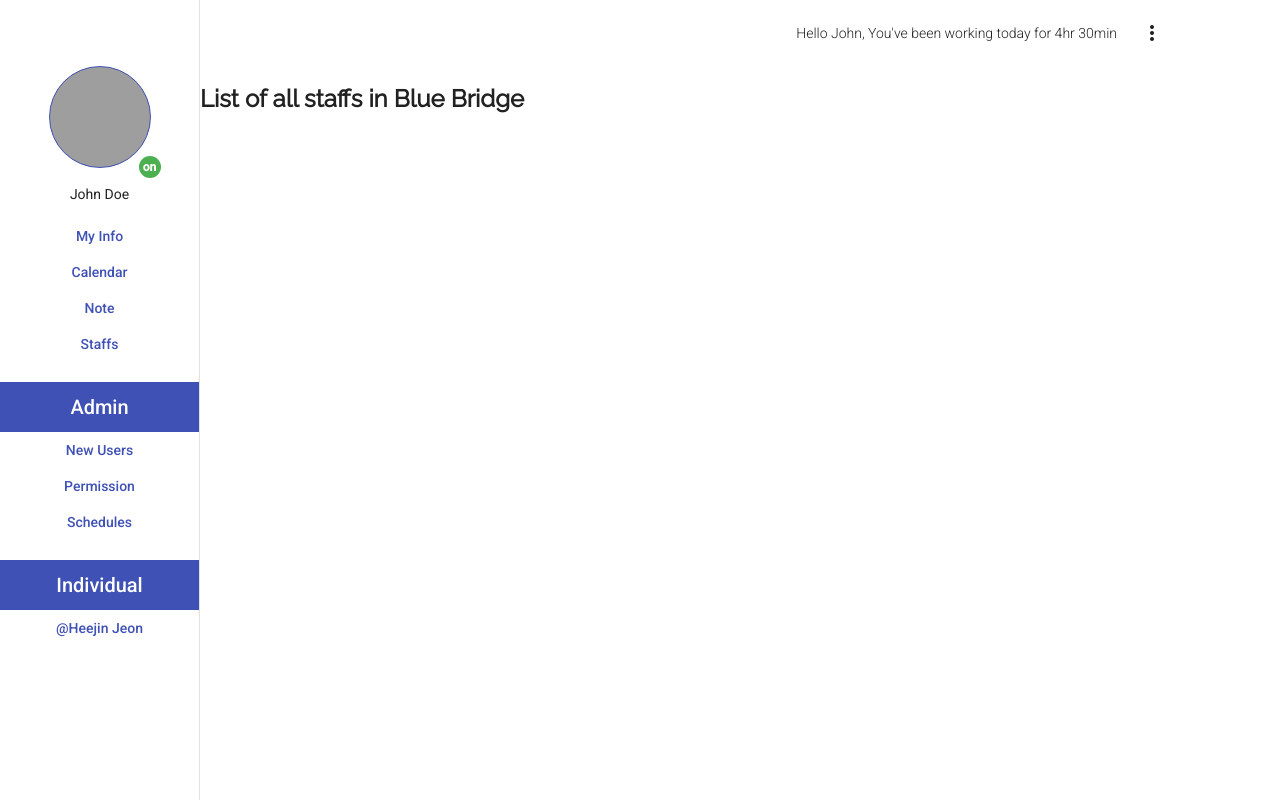
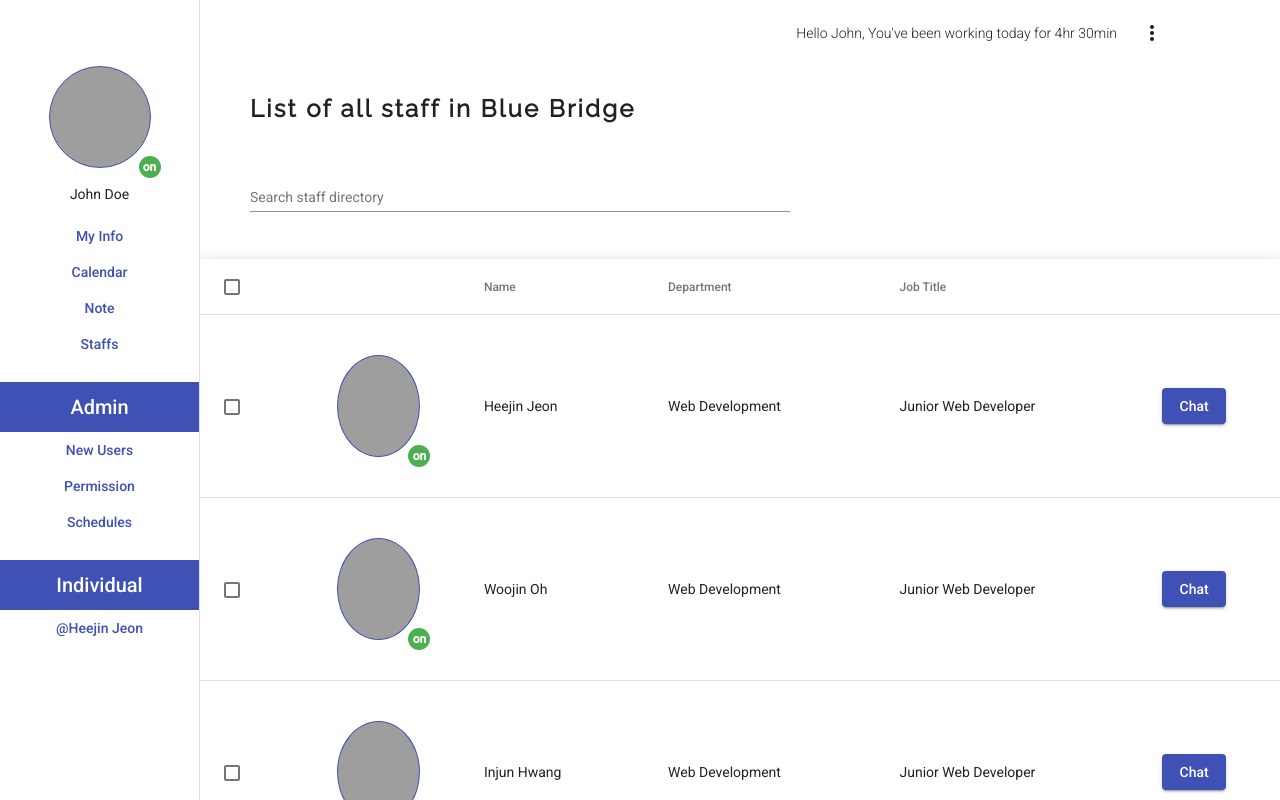
Before and after one commit to heejingit/bluebridge, an Angular app: page /staff in a window 1280 px wide. Built offline with nearby package versions, Linux system fonts and the light colour scheme; grey boxes are pictures that could not be loaded; what @angular/material-moment-adapter would draw is missing.

Commit message:
Staff page design

```diff
--- a/client/app/user-menus/staff/staff.component.css
+++ b/client/app/user-menus/staff/staff.component.css
@@ -0,0 +1,58 @@
+.header {
+    margin-top: 30px;
+    margin-left: 50px;
+    letter-spacing: 0.14em;
+}
+
+table {
+    width: 100%;
+    border-collapse: separate;
+    border-spacing: 50px 0;
+}
+
+.table-area {
+    margin-top: 30px;
+}
+
+.mat-row {
+    height: auto;
+}
+
+.mat-cell {
+    padding: 40px 60px 40px 0;
+}
+
+.mat-form-field {
+    padding-left: 50px;
+    padding-top: 30px;
+    font-size: 14px;
+    width: 50%;
+}
+
+.mat-card-avatar {
+    background-image: url('/assets/img/avataaars.png');
+    background-size: cover;
+    min-width: 50px;
+    min-height: 100px;
+    width: 90%;
+    margin: auto;
+    border: 1px solid #3F51B5;
+    border-radius:50%;
+    -moz-border-radius:50%;
+    -webkit-border-radius:50%;
+}
+
+.mat-badge-content {
+    background: #4CAF50 !important;
+    margin-left: -20px;
+}
+
+.button-area {
+    text-align: right;
+    padding: 50px 25px 50px 0;
+}
+
+.mat-button-2 {
+    width: 300px;
+    height: 50px;
+}
--- a/client/app/user-menus/staff/staff.component.html
+++ b/client/app/user-menus/staff/staff.component.html
@@ -1,7 +1,78 @@
 <body>
 
     <div class="header">
-        <h2 mat-h2>List of all staffs in Blue Bridge</h2>
+        <h2 mat-h2>List of all staff in Blue Bridge</h2>
+    </div>
+
+    <div class="search-bar">
+        <mat-form-field>
+            <mat-label>Search staff directory</mat-label>
+            <input matInput (keyup)="applyFilter($event)" placeholder="">
+          </mat-form-field>
+    </div>
+
+    <div class="table-area">
+        <table mat-table [dataSource]="dataSource" class="mat-elevation-z8">
+
+            <!-- Checkbox Column -->
+            <ng-container matColumnDef="select">
+              <th mat-header-cell *matHeaderCellDef>
+                <mat-checkbox (change)="$event ? masterToggle() : null"
+                              [checked]="selection.hasValue() && isAllSelected()"
+                              [indeterminate]="selection.hasValue() && !isAllSelected()"
+                              [aria-label]="checkboxLabel()">
+                </mat-checkbox>
+              </th>
+              <td mat-cell *matCellDef="let row">
+                <mat-checkbox (click)="$event.stopPropagation()"
+                              (change)="$event ? selection.toggle(row) : null"
+                              [checked]="selection.isSelected(row)"
+                              [aria-label]="checkboxLabel(row)">
+                </mat-checkbox>
+              </td>
+            </ng-container>
+
+            <!-- Avatar Column -->
+            <ng-container matColumnDef="position">
+              <th mat-header-cell *matHeaderCellDef> </th>
+              <td mat-cell *matCellDef="let element"> <div mat-card-avatar matBadge="on" matBadgePosition="below after" matBadgeOverlap="true"></div></td>
+            </ng-container>
+
+            <!-- Name Column -->
+            <ng-container matColumnDef="name">
+              <th mat-header-cell *matHeaderCellDef> Name </th>
+              <td mat-cell *matCellDef="let element"> {{element.name}} </td>
+            </ng-container>
+
+            <!-- Department Column -->
+            <ng-container matColumnDef="department">
+              <th mat-header-cell *matHeaderCellDef> Department </th>
+              <td mat-cell *matCellDef="let element"> {{element.department}} </td>
+            </ng-container>
+
+            <!-- Job Title Column -->
+            <ng-container matColumnDef="job_title">
+              <th mat-header-cell *matHeaderCellDef> Job Title </th>
+              <td mat-cell *matCellDef="let element"> {{element.job_title}} </td>
+            </ng-container>
+
+            <!-- Chat Column -->
+            <ng-container matColumnDef="chat">
+              <th mat-header-cell *matHeaderCellDef> </th>
+              <td mat-cell *matCellDef="let element">
+                <button mat-raised-button color="primary">Chat</button>
+             </td>
+            </ng-container>
+
+            <tr mat-header-row *matHeaderRowDef="displayedColumns"></tr>
+            <tr mat-row *matRowDef="let row; columns: displayedColumns;"
+                (click)="selection.toggle(row)">
+            </tr>
+          </table>
+    </div>
+
+    <div class="button-area">
+        <button mat-raised-button color="primary" class="mat-button-2">Invite selected people to Team chat</button>
     </div>
 
 </body>
--- a/client/app/user-menus/staff/staff.component.ts
+++ b/client/app/user-menus/staff/staff.component.ts
@@ -1,4 +1,22 @@
 import { Component, OnInit } from '@angular/core';
+import { SelectionModel } from '@angular/cdk/collections';
+import { MatTableDataSource } from '@angular/material/table';
+
+export interface PeriodicElement {
+  position: number;
+  name: string;
+  department: string;
+  job_title: string;
+  chat: boolean;
+}
+
+const ELEMENT_DATA: PeriodicElement[] = [
+  {position: 1, name: 'Heejin Jeon', department: 'Web Development', job_title: 'Junior Web Developer', chat: true},
+  {position: 2, name: 'Woojin Oh', department: 'Web Development', job_title: 'Junior Web Developer', chat: true},
+  {position: 3, name: 'Injun Hwang', department: 'Web Development', job_title: 'Junior Web Developer', chat: true},
+  {position: 4, name: 'John Doe', department: 'Web Development', job_title: 'Senior Web Developer', chat: false},
+
+];
 
 @Component({
   selector: 'app-staff',
@@ -6,6 +24,38 @@ import { Component, OnInit } from '@angular/core';
   styleUrls: ['./staff.component.css']
 })
 export class StaffComponent implements OnInit {
+  displayedColumns: string[] = ['select', 'position', 'name', 'department', 'job_title', 'chat'];
+  dataSource = new MatTableDataSource<PeriodicElement>(ELEMENT_DATA);
+  selection = new SelectionModel<PeriodicElement>(true, []);
+
+  applyFilter(event: Event) {
+    const filterValue = (event.target as HTMLInputElement).value;
+    this.dataSource.filter = filterValue.trim().toLowerCase();
+  }
+
+  /** Whether the number of selected elements matches the total number of rows. */
+  isAllSelected() {
+    const numSelected = this.selection.selected.length;
+    const numRows = this.dataSource.data.length;
+    return numSelected === numRows;
+  }
+
+  /** Selects all rows if they are not all selected; otherwise clear selection. */
+  masterToggle() {
+    this.isAllSelected() ?
+        this.selection.clear() :
+        this.dataSource.data.forEach(row => this.selection.select(row));
+  }
+
+  /** The label for the checkbox on the passed row */
+  checkboxLabel(row?: PeriodicElement): string {
+    if (!row) {
+      return `${this.isAllSelected() ? 'select' : 'deselect'} all`;
+    }
+      return `${this.selection.isSelected(row) ? 'deselect' : 'select'} row ${row.position + 1}`;
+  }
+
+
 
   constructor() { }
 
```
